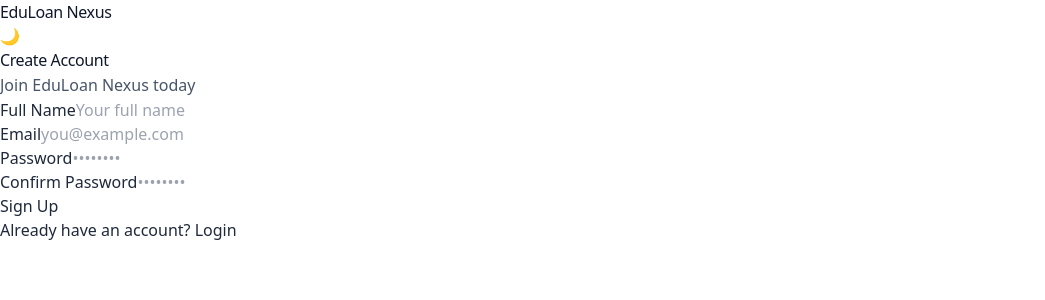
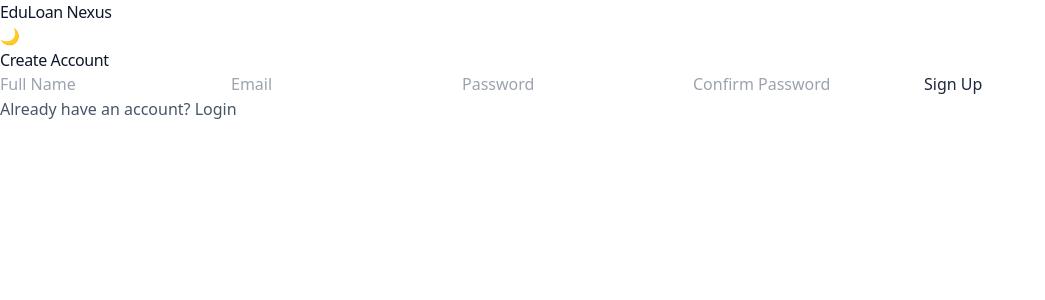
Before and after one commit to rajnish0504/EducationLoanFrontend, a React (Vite) app: page /signup in a window 1280 px wide. Shown: the top 300 px of the page, without its empty margins (0-1045 px from the left). Built offline with nearby package versions, Linux system fonts and the light colour scheme.

Commit message:
Update Signup.jsx

```diff
--- a/src/pages/Signup.jsx
+++ b/src/pages/Signup.jsx
@@ -2,7 +2,7 @@
 import axios from "axios";
 import { useNavigate, useLocation } from "react-router-dom";
 
-const Signup = ({ onSignupSuccess }) => {
+const Signup = () => {
   const [name, setName] = useState("");
   const [email, setEmail] = useState("");
   const [password, setPassword] = useState("");
@@ -15,7 +15,6 @@
   const navigate = useNavigate();
   const location = useLocation();
 
-  /* Apply global theme */
   useEffect(() => {
     if (dark) {
       document.documentElement.classList.add("dark");
@@ -26,12 +25,9 @@
     }
   }, [dark]);
 
-  /* Logo click logic */
   const handleLogoClick = () => {
     if (location.pathname === "/") {
-      document
-        .getElementById("hero")
-        ?.scrollIntoView({ behavior: "smooth" });
+      document.getElementById("hero")?.scrollIntoView({ behavior: "smooth" });
     } else {
       navigate("/");
     }
@@ -53,159 +49,94 @@
         password,
       });
 
-      onSignupSuccess?.();
       navigate("/login");
     } catch (err) {
-      if (err.response) {
-        setError(err.response.data.message || "Signup failed");
-      } else {
-        setError("Server not reachable");
-      }
+      setError("Signup failed");
     }
   };
 
   return (
     <>
-      {/* ===== Navbar ===== */}
+      {/* Navbar */}
       <nav className="fixed top-0 w-full z-50 backdrop-blur bg-white/80 dark:bg-[#0b1220]/80 border-b border-slate-200 dark:border-slate-700">
         <div className="max-w-7xl mx-auto px-4 sm:px-8 py-4 flex justify-between items-center">
-          {/* Logo */}
           <h1
             onClick={handleLogoClick}
-            className="cursor-pointer text-xl sm:text-2xl font-bold text-blue-600"
+            className="cursor-pointer text-xl font-bold text-blue-600"
           >
             EduLoan Nexus
           </h1>
 
-          {/* Dark Mode Toggle */}
           <button
             onClick={() => setDark(!dark)}
-            className="border border-slate-300 dark:border-slate-600 px-3 py-2 rounded-lg hover:bg-slate-100 dark:hover:bg-slate-800 transition"
-            aria-label="Toggle dark mode"
+            className="border px-3 py-2 rounded-lg"
           >
             {dark ? "☀️" : "🌙"}
           </button>
         </div>
       </nav>
 
-      {/* ===== Signup Section ===== */}
-      <section className="min-h-screen pt-28 flex items-center justify-center bg-grid bg-white dark:bg-[#0b1220] px-4">
-        <div className="w-full max-w-md bg-white dark:bg-[#131c31] rounded-2xl shadow-2xl p-8 sm:p-10 animate-fade-up">
-
-          {/* Header */}
-          <h2 className="text-2xl sm:text-3xl font-bold text-center mb-2">
+      {/* Signup Form */}
+      <section className="min-h-screen pt-28 flex items-center justify-center bg-white dark:bg-[#0b1220]">
+        <div className="w-full max-w-md bg-white dark:bg-[#131c31] rounded-2xl p-8">
+          <h2 className="text-2xl font-bold text-center mb-6">
             Create Account
           </h2>
-          <p className="text-center text-sm mb-8">
-            Join <span className="font-semibold">EduLoan Nexus</span> today
-          </p>
 
-          {/* Error */}
           {error && (
-            <div className="mb-4 text-sm text-red-500 bg-red-50 dark:bg-red-500/10 px-4 py-2 rounded-lg">
-              {error}
-            </div>
+            <div className="mb-4 text-red-500 text-sm">{error}</div>
           )}
 
-          {/* Signup Form */}
-          <form onSubmit={handleSubmit} className="space-y-5">
-            <div>
-              <label className="block text-sm mb-1">Full Name</label>
+          <form onSubmit={handleSubmit} className="space-y-4">
             <input
-                type="text"
+              placeholder="Full Name"
               value={name}
               onChange={(e) => setName(e.target.value)}
-                placeholder="Your full name"
               required
-                className="
-                  w-full px-4 py-3 rounded-xl
-                  border border-slate-300 dark:border-slate-600
-                  bg-white dark:bg-slate-800
-                  focus:outline-none focus:ring-2 focus:ring-blue-500
-                  transition
-                "
+              className="w-full px-4 py-3 rounded-xl"
             />
-            </div>
 
-            <div>
-              <label className="block text-sm mb-1">Email</label>
             <input
               type="email"
+              placeholder="Email"
               value={email}
               onChange={(e) => setEmail(e.target.value)}
-                placeholder="you@example.com"
               required
-                className="
-                  w-full px-4 py-3 rounded-xl
-                  border border-slate-300 dark:border-slate-600
-                  bg-white dark:bg-slate-800
-                  focus:outline-none focus:ring-2 focus:ring-blue-500
-                  transition
-                "
+              className="w-full px-4 py-3 rounded-xl"
             />
-            </div>
 
-            <div>
-              <label className="block text-sm mb-1">Password</label>
             <input
               type="password"
+              placeholder="Password"
               value={password}
               onChange={(e) => setPassword(e.target.value)}
-                placeholder="••••••••"
               required
-                className="
-                  w-full px-4 py-3 rounded-xl
-                  border border-slate-300 dark:border-slate-600
-                  bg-white dark:bg-slate-800
-                  focus:outline-none focus:ring-2 focus:ring-blue-500
-                  transition
-                "
+              className="w-full px-4 py-3 rounded-xl"
             />
-            </div>
 
-            <div>
-              <label className="block text-sm mb-1">Confirm Password</label>
             <input
               type="password"
+              placeholder="Confirm Password"
               value={confirmPassword}
               onChange={(e) => setConfirmPassword(e.target.value)}
-                placeholder="••••••••"
               required
-                className="
-                  w-full px-4 py-3 rounded-xl
-                  border border-slate-300 dark:border-slate-600
-                  bg-white dark:bg-slate-800
-                  focus:outline-none focus:ring-2 focus:ring-blue-500
-                  transition
-                "
+              className="w-full px-4 py-3 rounded-xl"
             />
-            </div>
 
-            <button
-              type="submit"
-              className="
-                w-full mt-4
-                bg-blue-600 hover:bg-blue-700
-                text-white font-medium
-                py-3 rounded-xl
-                shadow-lg hover:shadow-xl
-                transition
-              "
-            >
+            <button className="w-full bg-blue-600 text-white py-3 rounded-xl">
               Sign Up
             </button>
           </form>
 
-          {/* Login Redirect */}
-          <div className="mt-6 text-center text-sm">
+          <p className="text-sm text-center mt-4">
             Already have an account?{" "}
             <button
               onClick={() => navigate("/login")}
-              className="text-blue-600 hover:underline font-medium"
+              className="text-blue-600"
             >
               Login
             </button>
-          </div>
+          </p>
         </div>
       </section>
     </>
```
Lines whose indentation alone changed are shown as unchanged.
